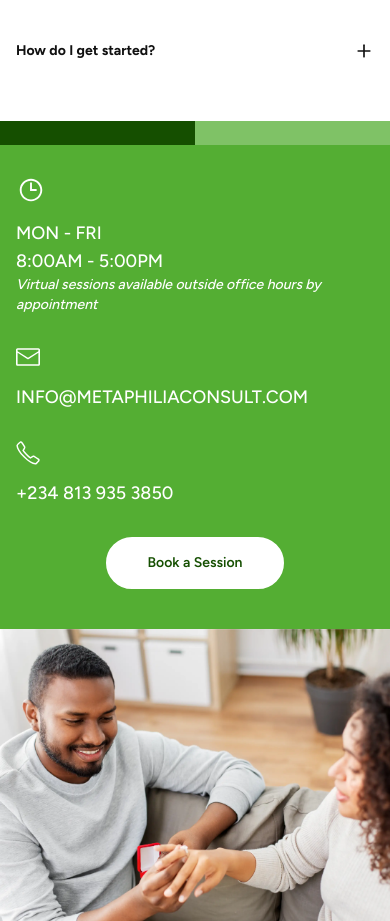
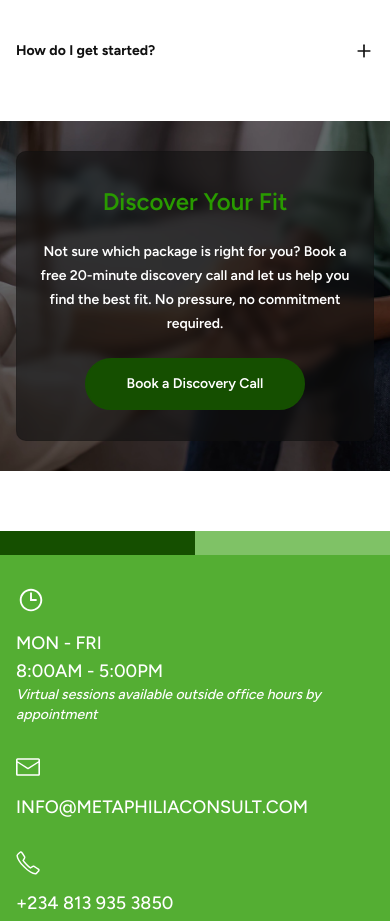
Before and after one commit to T-laye/metaphilia, a Next.js app: page / in a window 390 px wide. Shown: the part 5881-6802 px from the top of the page. Built offline with nearby package versions, Linux system fonts and the light colour scheme; no server answers.

Commit message:
added discovery call section

```diff
--- a/src/app/layout.tsx
+++ b/src/app/layout.tsx
@@ -4,7 +4,7 @@
 import "./globals.css";
 import Header from "../components/Header";
 import Providers from "../components/providers";
-import Contact from "../components/sections/home/Contact";
+import Contact from "../components/Contact";
 import Footer from "../components/Footer";
 import { Toaster } from "sonner";
 
--- /dev/null
+++ b/src/components/Contact.tsx
@@ -0,0 +1,187 @@
+"use client";
+
+import Link from "next/link";
+import { LiaClock } from "react-icons/lia";
+import { RxEnvelopeClosed } from "react-icons/rx";
+import { SlPhone } from "react-icons/sl";
+import Button from "./ui/Button";
+import Image from "next/image";
+import { motion } from "framer-motion";
+import { contactDetails } from "../lib/contents";
+
+export default function Contact() {
+	return (
+		<>
+			<motion.section
+				style={{
+					backgroundImage: "url('/images/home/about-sec-bg-2.webp')",
+					backgroundSize: "cover",
+					backgroundRepeat: "no-repeat",
+					backgroundPosition: "center",
+				}}
+				className="py-7.5 sm:py-10 md:py-15 lg:py-20 mb-15"
+				initial={{ opacity: 0 }}
+				whileInView={{ opacity: 1 }}
+				viewport={{ once: true, margin: "-80px" }}
+				transition={{ duration: 0.6, ease: "easeOut" }}
+			>
+				<div className="custom-container flex flex-col items-center sm:flex-row gap-3.5 md:gap-10.5">
+					<div className="bg-[#111]/61 border border-[#111]/10 rounded-[10px] py-7.5 px-4.25 backdrop-blur-[5px] w-full">
+						<motion.h4
+							initial={{ opacity: 0, y: 30 }}
+							whileInView={{ opacity: 1, y: 0 }}
+							viewport={{ once: true }}
+							transition={{ duration: 0.6, delay: 0.1, ease: "easeOut" }}
+							className="text-secondary-500 text-2xl lg:text-[32px] lg:font-bold font-semibold text-center leading-10"
+						>
+							Discover Your Fit
+						</motion.h4>
+						<motion.p
+							initial={{ opacity: 0, y: 30 }}
+							whileInView={{ opacity: 1, y: 0 }}
+							viewport={{ once: true }}
+							transition={{ duration: 0.6, delay: 0.1, ease: "easeOut" }}
+							className="text-neutral-100 text-sm font-semibold text-center leading-6 mt-4.5 md:text-2xl md:leading-10 max-w-2xl mx-auto"
+						>
+							Not sure which package is right for you? Book a free 20-minute
+							discovery call and let us help you find the best fit. No pressure,
+							no commitment required.
+						</motion.p>
+						<motion.div
+							initial={{ opacity: 0, y: 30 }}
+							whileInView={{ opacity: 1, y: 0 }}
+							viewport={{ once: true }}
+							transition={{ duration: 0.6, delay: 0.1, ease: "easeOut" }}
+							className="mt-5.5 flex justify-center"
+						>
+							<Button>Book a Discovery Call</Button>
+						</motion.div>
+					</div>
+				</div>
+			</motion.section>
+			<section className="bg-secondary-400">
+				<div className="h-6 flex">
+					<div className="bg-primary-500 flex-1"></div>
+					<div className="bg-secondary-300 h-full flex-1"></div>
+				</div>
+
+				{/* TOP INFO */}
+				<motion.div
+					className="grid grid-cols-1 sm:grid-cols-2 sm:place-items-center xl:grid-cols-4 custom-container text-neutral-100 font-medium text-lg sm:text-xl pt-7.5 pb-10 md:pt-14 md:pb20 gap-7.5 md:gap-15"
+					initial="hidden"
+					whileInView="visible"
+					viewport={{ once: true, margin: "-50px" }}
+					variants={{
+						hidden: {},
+						visible: {
+							transition: {
+								staggerChildren: 0.15,
+							},
+						},
+					}}
+				>
+					{[
+						{
+							icon: <LiaClock className="text-3xl md:text-[45px]" />,
+							content: (
+								<div className="flex flex-col mt-3.5">
+									<span>MON - FRI</span>
+									<span>8:00AM - 5:00PM</span>
+									<span className="text-sm italic">
+										Virtual sessions available outside office hours by
+										appointment
+									</span>
+								</div>
+							),
+						},
+						{
+							icon: <RxEnvelopeClosed className="text-2xl md:text-[40px]" />,
+							content: (
+								<div className="mt-3.5 max-[340px]:text-sm">
+									<Link
+										href={`mailto:${contactDetails.email}`}
+										className="uppercase"
+									>
+										{contactDetails.email}
+									</Link>
+								</div>
+							),
+						},
+						{
+							icon: <SlPhone className="text-2xl md:text-[40px]" />,
+							content: (
+								<div className="mt-3.5">
+									<Link href={`tel:${contactDetails.phone.trim()}`}>
+										{contactDetails.phone.trim()}
+									</Link>
+								</div>
+							),
+						},
+					].map((item, i) => (
+						<motion.div
+							key={i}
+							className="h-full"
+							variants={{
+								hidden: { opacity: 0, y: 40 },
+								visible: { opacity: 1, y: 0 },
+							}}
+							transition={{ duration: 0.5, ease: "easeOut" }}
+						>
+							{item.icon}
+							{item.content}
+						</motion.div>
+					))}
+
+					{/* BUTTON */}
+					<motion.div
+						className="flex justify-center items-center h-full"
+						variants={{
+							hidden: { opacity: 0, scale: 0.9 },
+							visible: { opacity: 1, scale: 1 },
+						}}
+						transition={{ duration: 0.4 }}
+					>
+						<Button variant="reverse">Book a Session</Button>
+					</motion.div>
+				</motion.div>
+
+				{/* IMAGES GRID */}
+				<motion.div
+					className="grid grid-cols-1 sm:grid-cols-2 md:grid-cols-3 xl:grid-cols-6"
+					initial="hidden"
+					whileInView="visible"
+					viewport={{ once: true }}
+					variants={{
+						hidden: {},
+						visible: {
+							transition: {
+								staggerChildren: 0.1,
+							},
+						},
+					}}
+				>
+					{[1, 2, 3, 4, 5, 6].map((i) => (
+						<motion.div
+							key={i}
+							className="w-full h-81.25"
+							variants={{
+								hidden: { opacity: 0, scale: 0.95 },
+								visible: { opacity: 1, scale: 1 },
+							}}
+							transition={{ duration: 0.4 }}
+						>
+							<Image
+								src={`/images/home/contact-${i}.webp`}
+								height={500}
+								width={500}
+								loading="eager"
+								alt="contact image"
+								className="h-full w-full object-cover object-center"
+							/>
+						</motion.div>
+					))}
+				</motion.div>
+			</section>
+		</>
+	);
+}
--- a/src/components/sections/home/Contact.tsx
+++ /dev/null
@@ -1,137 +0,0 @@
-"use client";
-
-import Link from "next/link";
-import { LiaClock } from "react-icons/lia";
-import { RxEnvelopeClosed } from "react-icons/rx";
-import { SlPhone } from "react-icons/sl";
-import Button from "../../ui/Button";
-import Image from "next/image";
-import { motion } from "framer-motion";
-import { contactDetails } from "../../../lib/contents";
-
-export default function Contact() {
-	return (
-		<section className="bg-secondary-400">
-			<div className="h-6 flex">
-				<div className="bg-primary-500 flex-1"></div>
-				<div className="bg-secondary-300 h-full flex-1"></div>
-			</div>
-
-			{/* TOP INFO */}
-			<motion.div
-				className="grid grid-cols-1 sm:grid-cols-2 sm:place-items-center xl:grid-cols-4 custom-container text-neutral-100 font-medium text-lg sm:text-xl pt-7.5 pb-10 md:pt-14 md:pb20 gap-7.5 md:gap-15"
-				initial="hidden"
-				whileInView="visible"
-				viewport={{ once: true, margin: "-50px" }}
-				variants={{
-					hidden: {},
-					visible: {
-						transition: {
-							staggerChildren: 0.15,
-						},
-					},
-				}}
-			>
-				{[
-					{
-						icon: <LiaClock className="text-3xl md:text-[45px]" />,
-						content: (
-							<div className="flex flex-col mt-3.5">
-								<span>MON - FRI</span>
-								<span>8:00AM - 5:00PM</span>
-								<span className="text-sm italic">
-									Virtual sessions available outside office hours by appointment
-								</span>
-							</div>
-						),
-					},
-					{
-						icon: <RxEnvelopeClosed className="text-2xl md:text-[40px]" />,
-						content: (
-							<div className="mt-3.5 max-[340px]:text-sm">
-								<Link
-									href={`mailto:${contactDetails.email}`}
-									className="uppercase"
-								>
-									{contactDetails.email}
-								</Link>
-							</div>
-						),
-					},
-					{
-						icon: <SlPhone className="text-2xl md:text-[40px]" />,
-						content: (
-							<div className="mt-3.5">
-								<Link href={`tel:${contactDetails.phone.trim()}`}>
-									{contactDetails.phone.trim()}
-								</Link>
-							</div>
-						),
-					},
-				].map((item, i) => (
-					<motion.div
-						key={i}
-						className="h-full"
-						variants={{
-							hidden: { opacity: 0, y: 40 },
-							visible: { opacity: 1, y: 0 },
-						}}
-						transition={{ duration: 0.5, ease: "easeOut" }}
-					>
-						{item.icon}
-						{item.content}
-					</motion.div>
-				))}
-
-				{/* BUTTON */}
-				<motion.div
-					className="flex justify-center items-center h-full"
-					variants={{
-						hidden: { opacity: 0, scale: 0.9 },
-						visible: { opacity: 1, scale: 1 },
-					}}
-					transition={{ duration: 0.4 }}
-				>
-					<Button variant="reverse">Book a Session</Button>
-				</motion.div>
-			</motion.div>
-
-			{/* IMAGES GRID */}
-			<motion.div
-				className="grid grid-cols-1 sm:grid-cols-2 md:grid-cols-3 xl:grid-cols-6"
-				initial="hidden"
-				whileInView="visible"
-				viewport={{ once: true }}
-				variants={{
-					hidden: {},
-					visible: {
-						transition: {
-							staggerChildren: 0.1,
-						},
-					},
-				}}
-			>
-				{[1, 2, 3, 4, 5, 6].map((i) => (
-					<motion.div
-						key={i}
-						className="w-full h-81.25"
-						variants={{
-							hidden: { opacity: 0, scale: 0.95 },
-							visible: { opacity: 1, scale: 1 },
-						}}
-						transition={{ duration: 0.4 }}
-					>
-						<Image
-							src={`/images/home/contact-${i}.webp`}
-							height={500}
-							width={500}
-							loading="eager"
-							alt="contact image"
-							className="h-full w-full object-cover object-center"
-						/>
-					</motion.div>
-				))}
-			</motion.div>
-		</section>
-	);
-}
```
